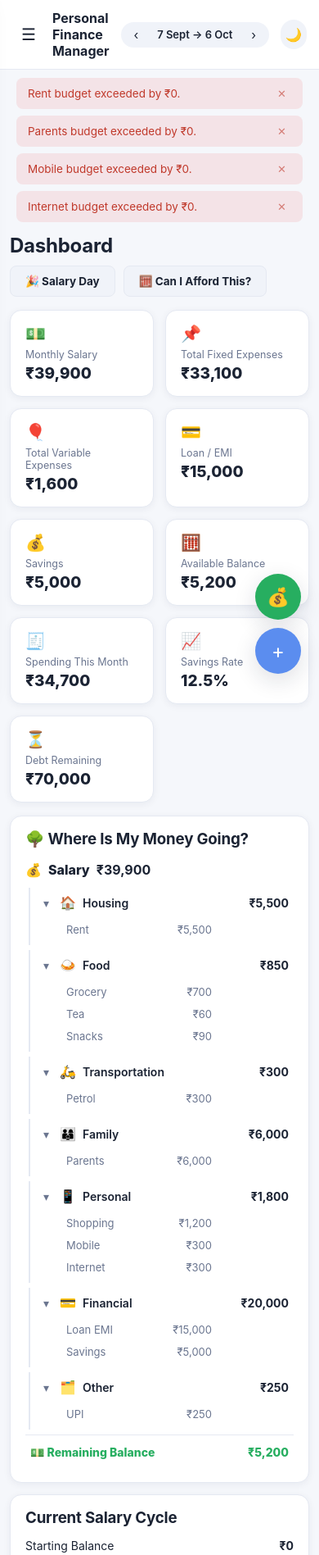
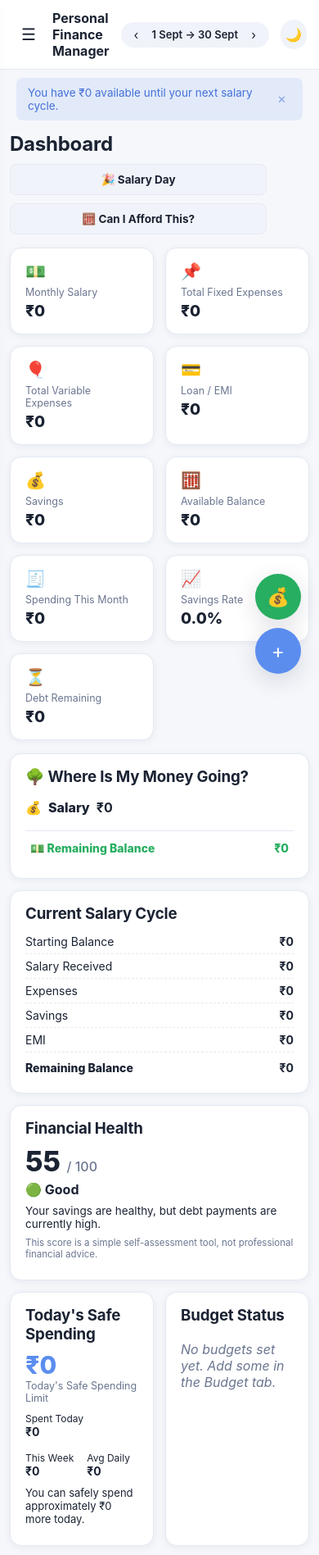
Before and after one commit to RK15012002/finance-manager, a website: page index.html in a window 390 px wide. Shown: the top 1897 px of the page at 82% size. Drawn offline with nearby package versions, Linux system fonts and the light colour scheme.

Commit message:
Refactor demo notice and income calculation logic
Removed demo notice and related functionality. Updated button styles for better responsiveness. Changed income calculations to use effective income instead of total income.

```diff
--- a/index.html
+++ b/index.html
@@ -227,7 +227,6 @@ table.data-table td.num { text-align: right; font-weight: 600; }
 .excel-action-row { display: flex; align-items: center; justify-content: space-between; gap: 12px; flex-wrap: wrap; padding: 14px; background: var(--surface-alt); border-radius: var(--radius-sm); }
 .excel-action-row strong { display: block; font-size: 14px; }
 .excel-action-row span { font-size: 12.5px; color: var(--text-muted); }
-.demo-notice { display: flex; justify-content: space-between; align-items: center; gap: 10px; background: rgba(91,141,239,0.1); border-radius: var(--radius-sm); padding: 12px 14px; margin-bottom: 14px; font-size: 13px; }
 
 .cat-card-head { display: flex; justify-content: space-between; align-items: center; }
 .cat-subs { display: flex; flex-wrap: wrap; gap: 6px; margin-top: 8px; }
@@ -263,7 +262,8 @@ table.data-table td.num { text-align: right; font-weight: 600; }
 .btn-primary { background: var(--accent); color: #fff; }
 .btn-primary:hover { background: var(--accent-dark); }
 .btn-secondary { background: var(--surface-alt); color: var(--text); border: 1px solid var(--border); }
-.btn-row { display: flex; gap: 10px; margin-top: 6px; grid-column: 1 / -1; }
+.btn-row { display: flex; flex-wrap: wrap; gap: 10px; margin-top: 6px; grid-column: 1 / -1; }
+.btn-row button { flex: 1 1 auto; white-space: nowrap; }
 
 /* ---------- Modals ---------- */
 .modal-backdrop {
@@ -318,6 +318,7 @@ table.data-table td.num { text-align: right; font-weight: 600; }
   .form-grid { grid-template-columns: 1fr; }
   .report-grid { grid-template-columns: 1fr 1fr; }
   .page { padding: 14px 12px 40px; }
+  .btn-row button { flex: 1 1 100%; }
 }
 
 </style>
@@ -521,11 +522,6 @@ table.data-table td.num { text-align: right; font-weight: 600; }
     <section class="page" id="page-excel">
       <div class="page-header"><h2>📁 Excel &amp; Backup</h2></div>
 
-      <div class="demo-notice" id="demoNotice">
-        <span>This app is currently showing <strong>sample demo data</strong> so you can see how it works.</span>
-        <button class="btn-secondary" id="btnClearDemo">Clear Demo Data</button>
-      </div>
-
       <div class="card excel-actions">
         <div class="excel-action-row">
           <div><strong>Export to Excel (.xlsx)</strong><span>Dashboard, Transactions, Monthly Summary, Budget, Goals &amp; Debt sheets.</span></div>
@@ -727,42 +723,7 @@ function uid(prefix) {
 }
 
 function defaultState() {
-  return {
-    version: 2,
-    settings: {
-      salary: 39900,
-      salaryDate: 7,       // day of month salary is credited
-      maritalStatus: 'Unmarried',
-      theme: 'light',
-      currency: 'INR',
-      cycleMonth: new Date().getMonth() + 1,
-      cycleYear: new Date().getFullYear()
-    },
-    categories: JSON.parse(JSON.stringify(DEFAULT_CATEGORIES)),
-    budgets: buildDefaultBudgets(),
-    transactions: [],
-    goals: [
-      { id: uid('goal'), name: 'Emergency Fund', target: 100000, current: 20000, monthlyContribution: 2000, targetDate: '' },
-      { id: uid('goal'), name: 'Bike', target: 150000, current: 30000, monthlyContribution: 2000, targetDate: '' },
-      { id: uid('goal'), name: 'Travel', target: 30000, current: 5000, monthlyContribution: 1000, targetDate: '' }
-    ],
-    debts: [
-      {
-        id: uid('debt'), name: 'Personal Loan', originalAmount: 100000, interestRate: null,
-        emi: 15000, tenureMonths: null, paidEmis: 2, remainingPrincipal: null,
-        startDate: '', endDate: ''
-      }
-    ],
-    quickButtons: [
-      { label: 'Tea', amount: 20, main: 'Food', sub: 'Tea' },
-      { label: 'Snacks', amount: 50, main: 'Food', sub: 'Snacks' },
-      { label: 'Petrol', amount: 100, main: 'Transportation', sub: 'Petrol' },
-      { label: 'Food', amount: 200, main: 'Food', sub: 'Restaurant' },
-      { label: 'Shopping', amount: 500, main: 'Personal', sub: 'Shopping' }
-    ],
-    demoDataActive: true,
-    notificationsDismissed: []
-  };
+  return blankState();
 }
 
 function buildDefaultBudgets() {
@@ -775,44 +736,12 @@ function buildDefaultBudgets() {
   return b;
 }
 
-/* ---------- Demo transactions, generated relative to the
-   current salary cycle so the app feels "alive" immediately ---------- */
-function generateDemoTransactions(state) {
-  const cycle = getCurrentCycle(state);
-  const start = new Date(cycle.start);
-  const mk = (daysAfterStart, main, sub, amount, needWant, method, desc) => {
-    const d = new Date(start);
-    d.setDate(d.getDate() + daysAfterStart);
-    return {
-      id: uid('txn'), date: d.toISOString().slice(0, 10), type: 'expense',
-      main, sub, amount, paymentMethod: method || 'UPI', description: desc || sub,
-      needWant: needWant || 'NEED', recurring: false, notes: '', demo: true
-    };
-  };
-  return [
-    { id: uid('txn'), date: cycle.start, type: 'income', main: 'Income', sub: 'Salary', amount: state.settings.salary, paymentMethod: 'Bank Transfer', description: 'Monthly Salary', needWant: 'NEED', recurring: true, notes: '', demo: true },
-    mk(0, 'Housing', 'Rent', 5500, 'NEED', 'Bank Transfer', 'Monthly rent'),
-    mk(1, 'Family', 'Parents', 6000, 'NEED', 'Bank Transfer', 'Family support'),
-    mk(2, 'Financial', 'Loan EMI', 15000, 'NEED', 'Bank Transfer', 'Loan EMI'),
-    mk(3, 'Food', 'Grocery', 700, 'NEED', 'UPI', 'Groceries'),
-    mk(4, 'Transportation', 'Petrol', 300, 'NEED', 'UPI', 'Petrol'),
-    mk(5, 'Personal', 'Mobile', 300, 'NEED', 'UPI', 'Mobile recharge'),
-    mk(5, 'Personal', 'Internet', 300, 'NEED', 'UPI', 'Internet bill'),
-    mk(6, 'Food', 'Tea', 60, 'WANT', 'Cash', 'Tea'),
-    mk(7, 'Food', 'Snacks', 90, 'WANT', 'Cash', 'Snacks'),
-    mk(8, 'Personal', 'Shopping', 1200, 'WANT', 'Credit Card', 'Shopping'),
-    mk(9, 'Financial', 'Savings', 5000, 'NEED', 'Bank Transfer', 'Monthly investment'),
-    mk(10, 'Other', 'UPI', 250, 'WANT', 'UPI', 'Misc UPI spends')
-  ];
-}
-
 /* ---------- Persistence ---------- */
 function loadState() {
   try {
     const raw = localStorage.getItem(STORAGE_KEY);
     if (!raw) {
-      const s = defaultState();
-      s.transactions = generateDemoTransactions(s);
+      const s = blankState();
       saveState(s);
       return s;
     }
@@ -820,9 +749,7 @@ function loadState() {
     return migrateState(parsed);
   } catch (e) {
     console.error('Failed to load state, resetting.', e);
-    const s = defaultState();
-    s.transactions = generateDemoTransactions(s);
-    return s;
+    return blankState();
   }
 }
 
@@ -836,7 +763,6 @@ function migrateState(s) {
   s.goals = s.goals || d.goals;
   s.debts = s.debts || d.debts;
   s.quickButtons = s.quickButtons || d.quickButtons;
-  s.demoDataActive = s.demoDataActive !== undefined ? s.demoDataActive : d.demoDataActive;
   s.notificationsDismissed = s.notificationsDismissed || [];
   return s;
 }
@@ -854,12 +780,6 @@ function saveState(state) {
 function resetAllData() {
   localStorage.removeItem(STORAGE_KEY);
 }
-
-/* A genuinely empty state for "Reset All Data" — unlike loadState(),
-   this does NOT re-seed the sample transactions/goals/debt/salary.
-   loadState() re-seeds demo data on empty storage on purpose (that's
-   the first-run experience for a brand new install); a user-triggered
-   reset should instead leave a truly blank app. */
 function blankState(preserveTheme) {
   return {
     version: 2,
@@ -883,13 +803,6 @@ function blankState(preserveTheme) {
   };
 }
 
-function clearDemoData(state) {
-  state.transactions = state.transactions.filter(t => !t.demo);
-  state.demoDataActive = false;
-  saveState(state);
-  return state;
-}
-
 
 /* ============================================================
    PERSONAL FINANCE MANAGER — CALCULATIONS
@@ -962,6 +875,19 @@ function calculateTotalIncome(txns) {
   return txns.filter(t => t.type === 'income').reduce((s, t) => s + Number(t.amount), 0);
 }
 
+/* Effective income for a cycle: any income transactions you've logged
+   (Salary, Bonus, Other Income, ...) are summed together. If you haven't
+   logged an actual Salary transaction yet, your configured Monthly Salary
+   (Settings) is used as a stand-in for it — but any Bonus/Other Income
+   transactions are always added on top, never replaced by it. */
+function calculateEffectiveIncome(state, txns) {
+  const salaryLogged = txns.filter(t => t.type === 'income' && t.sub === 'Salary')
+    .reduce((s, t) => s + Number(t.amount), 0);
+  const otherIncome = txns.filter(t => t.type === 'income' && t.sub !== 'Salary')
+    .reduce((s, t) => s + Number(t.amount), 0);
+  return (salaryLogged || state.settings.salary) + otherIncome;
+}
+
 function calculateTotalExpenses(txns) {
   return txns.filter(t => t.type === 'expense').reduce((s, t) => s + Number(t.amount), 0);
 }
@@ -1024,7 +950,7 @@ function allBudgetUsage(state, txns) {
 
 /* ---------- Daily spending limit ---------- */
 function calculateFlexibleRemaining(state, txns, cycle) {
-  const income = calculateTotalIncome(txns) || state.settings.salary;
+  const income = calculateEffectiveIncome(state, txns);
   const committed = txns.filter(t => t.type === 'expense' && t.needWant === 'NEED')
     .reduce((s, t) => s + Number(t.amount), 0);
   const savingsTarget = state.budgets['Financial|Savings'] || 0;
@@ -1091,7 +1017,7 @@ function calculateDebtProgress(loan) {
 /* ---------- Financial Health Score (0-100) ----------
    Transparent, simple heuristic — explicitly not professional advice. */
 function calculateFinancialHealthScore(state, txns, cycle) {
-  const income = calculateTotalIncome(txns) || state.settings.salary;
+  const income = calculateEffectiveIncome(state, txns);
   const savings = calculateSavings(txns);
   const debtPay = calculateDebtPayment(txns);
   const essential = calculateEssentialExpenses(txns);
@@ -1129,7 +1055,7 @@ function calculateFinancialHealthScore(state, txns, cycle) {
 
 /* ---------- Tree data ---------- */
 function buildTreeData(state, txns) {
-  const income = calculateTotalIncome(txns) || state.settings.salary;
+  const income = calculateEffectiveIncome(state, txns);
   const totalExpenses = calculateTotalExpenses(txns);
   const nodes = Object.entries(state.categories)
     .filter(([main]) => main !== 'Income')
@@ -1170,7 +1096,7 @@ function generateNotifications(state, txns, cycle) {
       notes.push({ id: 'warn_' + u.key, type: 'warning', text: `${u.sub} has consumed ${fmtPct(u.pct, 0)} of its budget.` });
     }
   });
-  const income = calculateTotalIncome(txns) || state.settings.salary;
+  const income = calculateEffectiveIncome(state, txns);
   const expenses = calculateTotalExpenses(txns);
   const remaining = calculateRemainingBalance(income, expenses);
   notes.push({ id: 'remaining', type: 'info', text: `You have ${fmtINR(remaining)} available until your next salary cycle.` });
@@ -1198,7 +1124,7 @@ function getMonthlySummaries(state, count) {
     while (m > 12) { m -= 12; y++; }
     const cycle = getCurrentCycle({ settings: Object.assign({}, state.settings, { cycleMonth: m, cycleYear: y }) });
     const txns = getCycleTransactions(state, cycle);
-    const income = calculateTotalIncome(txns);
+    const income = (i === 0) ? calculateEffectiveIncome(state, txns) : calculateTotalIncome(txns);
     const expenses = calculateTotalExpenses(txns);
     const savings = calculateSavings(txns);
     const debt = calculateDebtPayment(txns);
@@ -1206,7 +1132,7 @@ function getMonthlySummaries(state, count) {
       label: cycle.startDate.toLocaleDateString('en-IN', { month: 'short', year: '2-digit' }),
       month: m, year: y, income, expenses, savings, debt,
       remaining: income - expenses,
-      savingsRate: calculateSavingsRate(savings, income || state.settings.salary)
+      savingsRate: calculateSavingsRate(savings, income)
     });
   }
   return summaries;
@@ -1379,7 +1305,7 @@ function utf8ToBase64(str) {
 async function exportToExcel(state) {
   const cycle = getCurrentCycle(state);
   const txns = getCycleTransactions(state, cycle);
-  const income = calculateTotalIncome(txns) || state.settings.salary;
+  const income = calculateEffectiveIncome(state, txns);
   const expenses = calculateTotalExpenses(txns);
   const savings = calculateSavings(txns);
   const debt = calculateDebtPayment(txns);
@@ -1647,7 +1573,7 @@ function applyTheme() {
 function renderDashboard() {
   const cycle = getCurrentCycle(state);
   const txns = getCycleTransactions(state, cycle);
-  const income = calculateTotalIncome(txns) || state.settings.salary;
+  const income = calculateEffectiveIncome(state, txns);
   const expenses = calculateTotalExpenses(txns);
   const fixed = txns.filter(t => t.type === 'expense' && t.needWant === 'NEED').reduce((s, t) => s + Number(t.amount), 0);
   const variable = txns.filter(t => t.type === 'expense' && t.needWant === 'WANT').reduce((s, t) => s + Number(t.amount), 0);
@@ -2072,11 +1998,10 @@ function renderBudgetPage() {
   });
 
   // budget plan presets
-  document.getElementById('budgetPlanOutput').innerHTML = renderBudgetPlans();
-}
-
-function renderBudgetPlans() {
-  const income = state.settings.salary;
+  document.getElementById('budgetPlanOutput').innerHTML = renderBudgetPlans(calculateEffectiveIncome(state, txns));
+}
+
+function renderBudgetPlans(income) {
   const plans = [
     { name: 'Balanced Plan', needs: 70, wants: 15, savings: 15 },
     { name: 'Aggressive Saving Plan', needs: 70, wants: 10, savings: 20 },
@@ -2356,7 +2281,7 @@ function renderReportsPage() {
   const txns = getCycleTransactions(state, cycle);
   const summaries = getMonthlySummaries(state, 6);
 
-  const income = calculateTotalIncome(txns) || state.settings.salary;
+  const income = calculateEffectiveIncome(state, txns);
   const expenses = calculateTotalExpenses(txns);
   document.getElementById('reportTotals').innerHTML = `
     <div class="report-grid">
@@ -2426,13 +2351,6 @@ function renderExcelPage() {
     renderAll();
     toast('All data has been reset. Set your salary in Settings to get started.');
   };
-  document.getElementById('btnClearDemo').onclick = () => {
-    if (!confirm('Remove all demo/sample transactions?')) return;
-    clearDemoData(state);
-    renderAll();
-    toast('Demo data cleared.');
-  };
-  document.getElementById('demoNotice').style.display = state.demoDataActive ? 'flex' : 'none';
 }
 
 async function doExportExcel() {
@@ -2580,7 +2498,7 @@ function onSubmitSalaryDay(e) {
 function openAffordModal() {
   const cycle = getCurrentCycle(state);
   const txns = getCycleTransactions(state, cycle);
-  const income = calculateTotalIncome(txns) || state.settings.salary;
+  const income = calculateEffectiveIncome(state, txns);
   const expenses = calculateTotalExpenses(txns);
   const available = Math.max(0, income - expenses);
   document.getElementById('affordAvailable').value = available;
```
